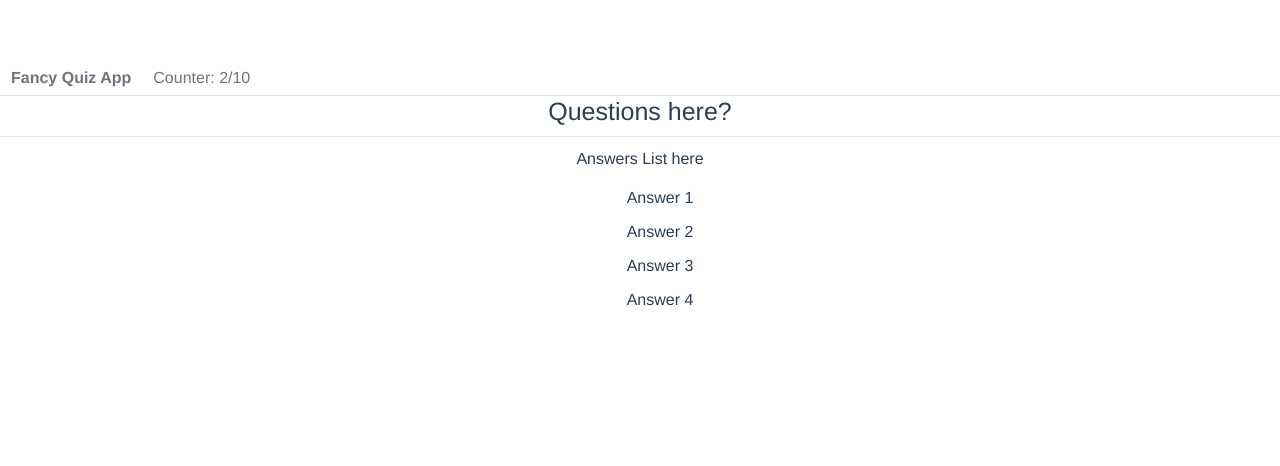
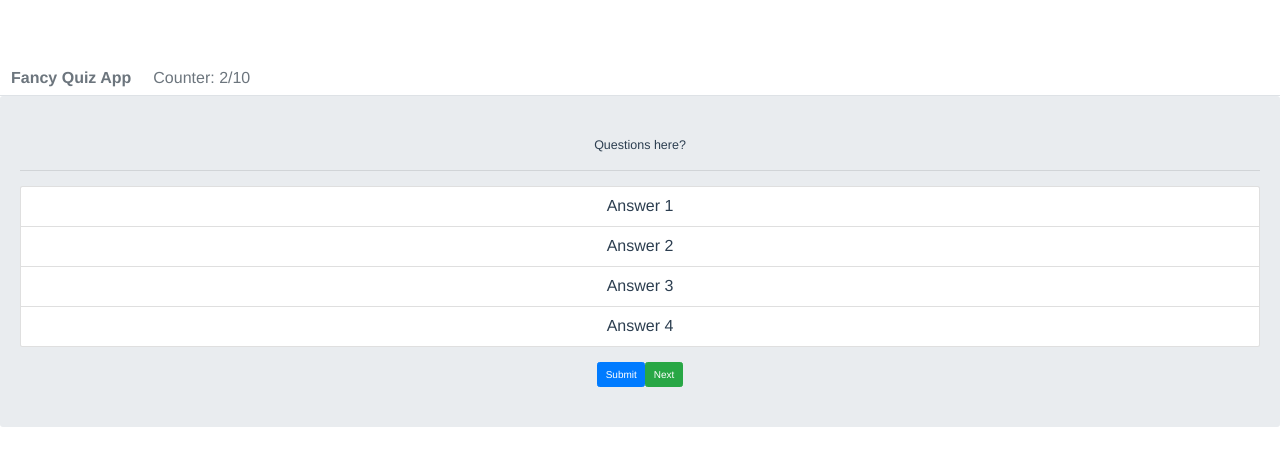
Before and after one commit to trepichio/vue_quizapp, a Vue app: page / in a window 1280 px wide. Shown: the top 466 px of the page. Built offline with nearby package versions, Linux system fonts and the light colour scheme.

Commit message:
add Bootstrap jumbotron and style list-group

```diff
--- a/src/components/QuestionBox.vue
+++ b/src/components/QuestionBox.vue
@@ -1,14 +1,35 @@
 <template>
 	<div>
-		<h1>Questions here?</h1>
-		<hr>
-		<p>Answers List here</p>
-		<ul>
-			<li>Answer 1</li>
-			<li>Answer 2</li>
-			<li>Answer 3</li>
-			<li>Answer 4</li>
-		</ul>
+	  <b-jumbotron>
+	    <template slot="lead">
+	    	Questions here?
+	    </template>
+
+	    <hr class="my-4">
+
+
+		<b-list-group>
+		  <b-list-group-item>
+		  	Answer 1
+		  </b-list-group-item>
+		  <b-list-group-item>
+		  	Answer 2
+		  </b-list-group-item>
+		  <b-list-group-item>
+		  	Answer 3
+		  </b-list-group-item>
+		  <b-list-group-item>
+		  	Answer 4
+		  </b-list-group-item>
+		</b-list-group>
+
+	    <b-button variant="primary">
+			Submit
+		</b-button>
+	    <b-button variant="success">
+	    	Next
+	    </b-button>
+	  </b-jumbotron>
 	</div>
 </template>
 
@@ -22,13 +43,12 @@ export default {
 </script>
 
 <style scoped>
-	ul {
-		width: 50%;
-		margin: 0 auto;
-		list-style-type: none;
+	.list-group {
+		margin-bottom: 15px;
 	}
 
-	li {
-		padding: 5px;
+	.list-group-item:hover {
+		background: #EEE;
+		cursor: pointer;
 	}
 </style>
```
